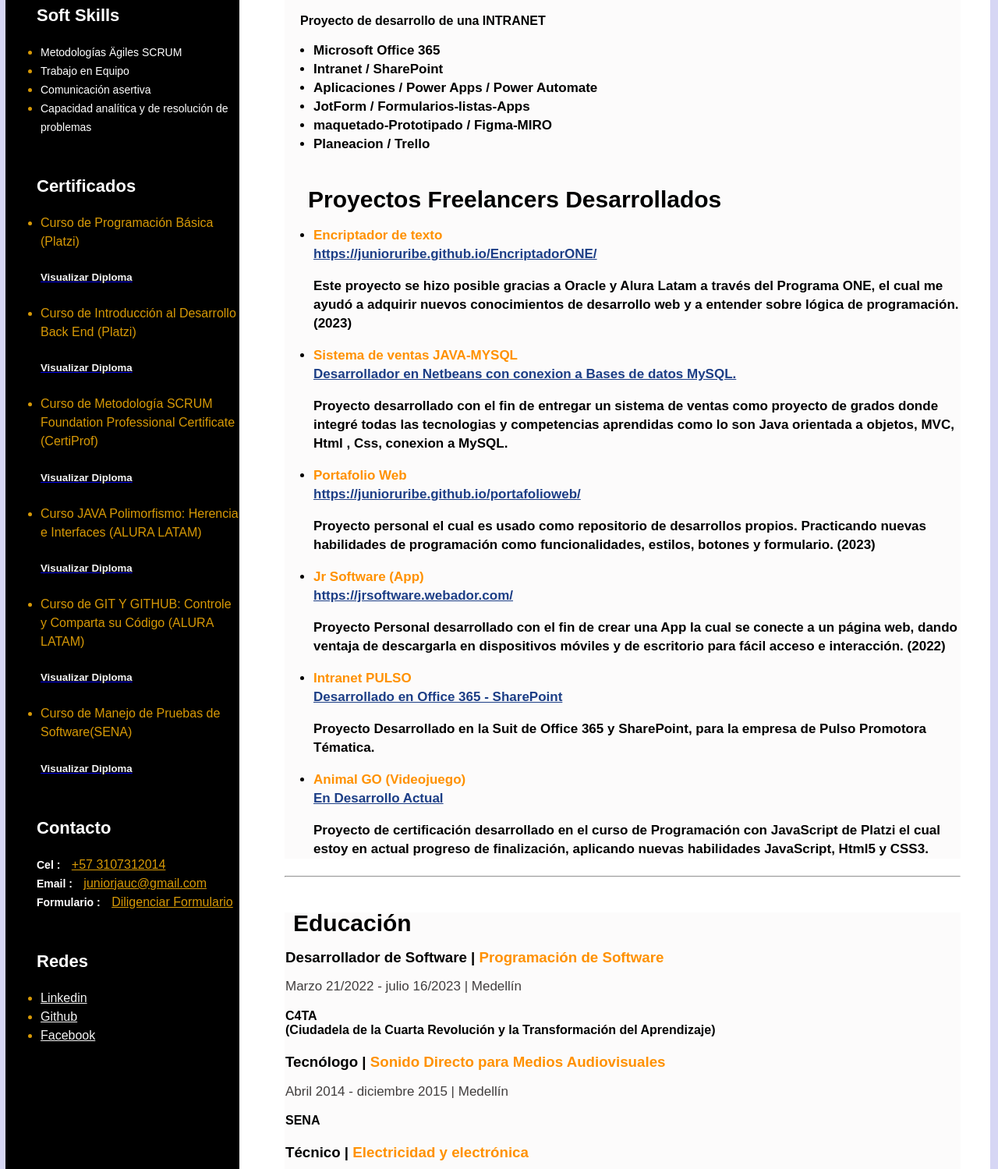
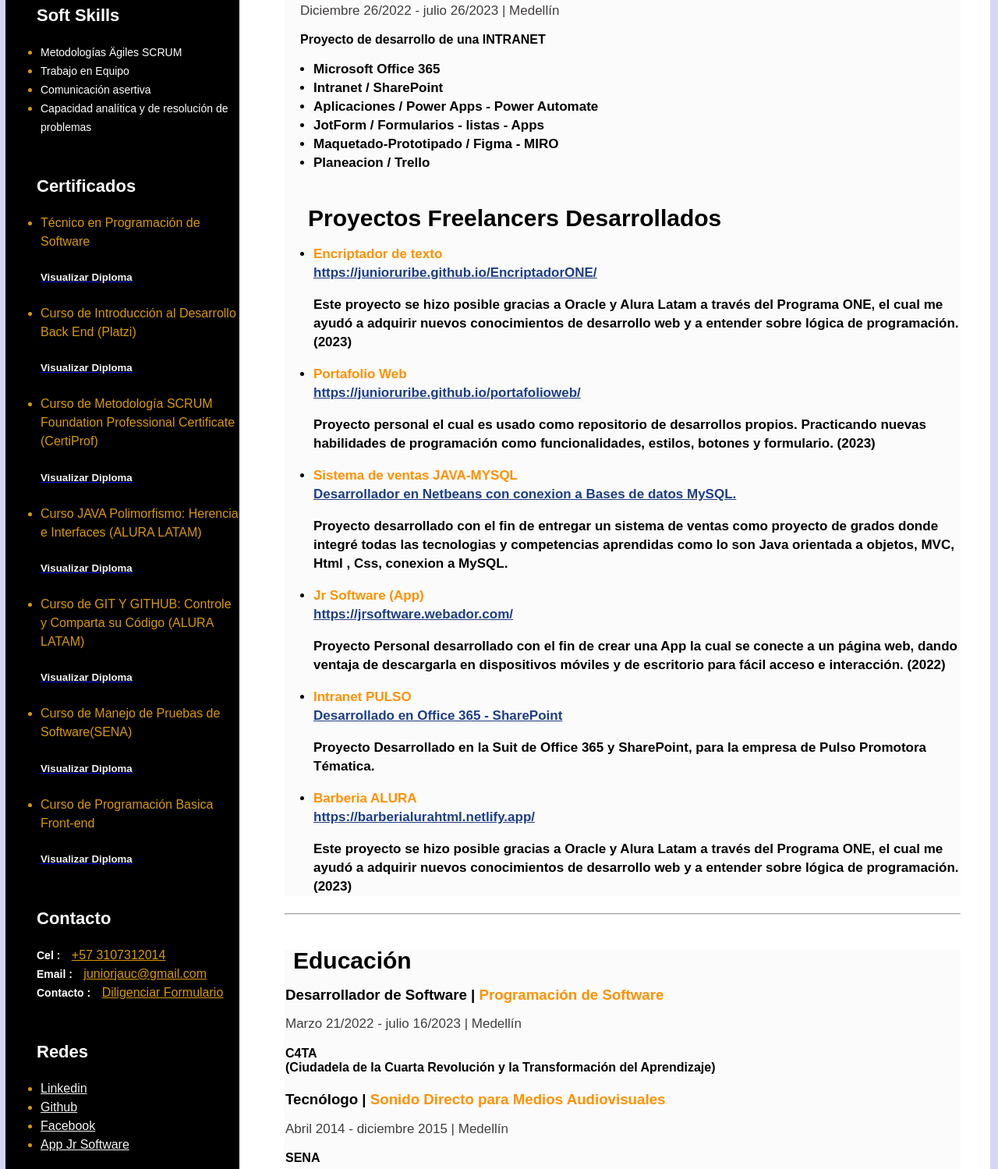
Before and after one commit to junioruribe/HojaDeVidaJR, a plain HTML site: page index.html in a window 1280 px wide. Shown: the part 841-2340 px from the top of the page at 78% size. Drawn offline with Linux system fonts and the light colour scheme.

Commit message:
agregando diploma

```diff
--- a/index.html
+++ b/index.html
@@ -19,7 +19,7 @@
 
                     <h3 class="titulo-seccion-principal">Software Developer JR</h3>
                     <p class="texto-descripcion">
-                        Software Developer JR Egresado de la Universidad C4TA (Medellín). Tengo conocimiento en JAVA - HTML - CSS - JAVASCRIPT - MYSQL - GIT & GITHUB - SHAREPOINT , Curso en Manejo de pruebas de Software y metodologia SCRUM. Me gustan los retos estar en constante evolución y aprendizaje con las últimas tecnologías. Soy comprometido con los objetivos para cumplir con las metas y los proyectos a trabajar.
+                        Desarrollador de Software JR Egresado de la Universidad C4TA (Medellín). Tengo conocimiento en JAVA - HTML - CSS - JAVASCRIPT - MYSQL - GIT & GITHUB - SHAREPOINT, Certificado en un Curso en Manejo de pruebas de Software y metodologia SCRUM. Me gustan los retos estar en constante evolución y aprendizaje con las últimas tecnologías. Soy comprometido con los objetivos para cumplir con las metas y los proyectos a trabajar.
                     </p>
                 </div>
                 <hr>
@@ -64,9 +64,9 @@
                         <ul class="lista-experiencia">
                             <li>Microsoft Office 365</li>
                             <li>Intranet / SharePoint</li>
-                            <li>Aplicaciones / Power Apps / Power Automate</li>
-                            <li>JotForm / Formularios-listas-Apps</li>
-                            <li>maquetado-Prototipado / Figma-MIRO</li>
+                            <li>Aplicaciones / Power Apps - Power Automate</li>
+                            <li>JotForm / Formularios - listas - Apps</li>
+                            <li>Maquetado-Prototipado / Figma - MIRO</li>
                             <li>Planeacion / Trello</li>
                         </ul>
                     </h4>
@@ -78,36 +78,38 @@
                         <ul class="lista-experiencia">
                             <li><span class="texto-naranja"> Encriptador de texto </span></li>
                             <a class="lista-link" href="https://junioruribe.github.io/EncriptadorONE/">https://junioruribe.github.io/EncriptadorONE/</a>
-                        <p>
+                            <p>
                             Este proyecto se hizo posible gracias a Oracle y Alura Latam a través del Programa ONE, el cual me ayudó a adquirir nuevos conocimientos de desarrollo web y a entender sobre lógica de programación. (2023)
-                        </p>
+                            </p>
+
+                            <li><span class="texto-naranja"> Portafolio Web </span></li>
+                             <a class="lista-link" href="https://junioruribe.github.io/portafolioweb/">https://junioruribe.github.io/portafolioweb/</a>
+                            <p>  Proyecto personal el cual es usado como repositorio de desarrollos propios. Practicando nuevas habilidades de programación como funcionalidades, estilos, botones y formulario. (2023)
+                            </p>
+
                             <li><span class="texto-naranja"> Sistema de ventas JAVA-MYSQL</span></li>
                             <a class="lista-link" href="https://jrsoftware.webador.com/portafolio/1259587_portafolio-web">Desarrollador en Netbeans con conexion a Bases de datos MySQL.</a>
                             <p>
                                 Proyecto desarrollado con el fin de entregar un sistema de ventas como proyecto de grados donde integré todas las tecnologias y competencias aprendidas como lo son Java orientada a objetos, MVC, Html , Css, conexion a MySQL.
                             </p>
-                            <li><span class="texto-naranja"> Portafolio Web </span></li>
-                            <a class="lista-link" href="https://junioruribe.github.io/portafolioweb/">https://junioruribe.github.io/portafolioweb/</a>
-                            <p>
-                                Proyecto personal el cual es usado como repositorio de desarrollos propios. Practicando nuevas habilidades de programación como funcionalidades, estilos, botones y formulario. (2023)
-                            </p>
+
                             <li><span class="texto-naranja"> Jr Software (App) </span></li>
                             <a class="lista-link" href="https://jrsoftware.webador.com//">https://jrsoftware.webador.com/</a>
                             <p>
                                 Proyecto Personal desarrollado con el fin de crear una App la cual se conecte a un página web, dando ventaja de descargarla en dispositivos móviles y de escritorio para fácil acceso e interacción. (2022)
                             </p>
+
                             <li><span class="texto-naranja"> Intranet PULSO</span></li>
                             <a class="lista-link" href="https://jrsoftware.webador.com/portafolio/1259587_portafolio-web">Desarrollado en Office 365 - SharePoint</a>
                             <p>
                                 Proyecto Desarrollado en la Suit de Office 365 y SharePoint, para la empresa de Pulso Promotora Tématica.
                             </p>
 
-                            <li><span class="texto-naranja"> Animal GO (Videojuego)</span></li>
-                            <a class="lista-link" href="https://portafoliowb.netlify.app/blog-single.html">En Desarrollo Actual</a>
+                            <li><span class="texto-naranja">Barberia ALURA</span></li>
+                            <a class="lista-link" href="https://barberialurahtml.netlify.app/">https://barberialurahtml.netlify.app/</a>
                             <p>
-                                Proyecto de certificación desarrollado en el curso de Programación con JavaScript de Platzi el cual estoy en actual progreso de finalización, aplicando nuevas habilidades JavaScript,  Html5 y CSS3.
+                                Este proyecto se hizo posible gracias a Oracle y Alura Latam a través del Programa ONE, el cual me ayudó a adquirir nuevos conocimientos de desarrollo web y a entender sobre lógica de programación. (2023)
                             </p>
-                        </ul>
                     </h4>
                 </div>
                     </div>
@@ -122,7 +124,7 @@
                     <h4>C4TA <br>(Ciudadela de la Cuarta Revolución y la Transformación del Aprendizaje)</h4>
                    </div>
                    <div>
-                    <h3>Tecnólogo   | <span class="texto-naranja">Sonido Directo para Medios Audiovisuales</span></h3>
+                    <h3>Tecnólogo | <span class="texto-naranja">Sonido Directo para Medios Audiovisuales</span></h3>
                     <p class="periodo">Abril 2014 - diciembre 2015   | Medellín</p>
                     <h4>SENA</h4>
                    </div>
@@ -174,8 +176,8 @@
                                 <h3 class="titulo-lateral">Certificados</h3>
                                 <ul  class="lista-lateral">
                                     <li>
-                                        <a>Curso de Programación Básica (Platzi)</a>
-                                        <a href="CERTIFICADOS/diploma-programacion-basica.pdf" download="diploma-programacion-basica"> <h5 class="lista-2">Visualizar Diploma</h5></a>
+                                        <a>Técnico en Programación de Software</a>
+                                        <a href="CERTIFICADOS/Diploma Tecnico Software.pdf" download="diploma-programacion-basica"> <h5 class="lista-2">Visualizar Diploma</h5></a>
                                     </li>
                                     <li>
                                         <a>Curso de Introducción al Desarrollo Back End (Platzi)</a>
@@ -197,7 +199,10 @@
                                         <a>Curso de Manejo de Pruebas de Software(SENA)</a>
                                         <a href="CERTIFICADOS/Certificacion manejo de pruebas de software.pdf" download="certificado sena"> <h5 class="lista-2">Visualizar Diploma</h5></a>
                                     </li>
-
+                                    <li>
+                                        <a>Curso de Programación Basica Front-end</a>
+                                        <a href="CERTIFICADOS/diploma-programacion-basica.pdf" download="certificado sena"> <h5 class="lista-2">Visualizar Diploma</h5></a>
+                                    </li>
                                  </ul>
                             </div>
 
@@ -213,7 +218,7 @@
                                 <a class="lista-lateral" class="contacto-info " href="email:Juniorjauce@gmail.com">juniorjauc@gmail.com</a>
                             </div>
                             <div>
-                                <span class="tipo-contacto">Formulario :</span>
+                                <span class="tipo-contacto">Contacto :</span>
                                 <a class="lista-lateral" class="contacto-info " href="https://jrsoftware.webador.com/contacto">Diligenciar Formulario</a>
                             </div>
                         </div>
@@ -225,6 +230,7 @@
                                 <li><a class="lista-2" href="https://www.linkedin.com/in/programadorjr/">Linkedin</a></li>
                                 <li><a class="lista-2" href="https://github.com/junioruribe">Github</a></li>
                                 <li><a class="lista-2" href="https://www.facebook.com/junioruribec">Facebook</a></li>
+                                <li><a class="lista-2" href="https://jrsoftware.webador.com/">App Jr Software</li>
                              </ul>
                         </div>
 
```
Also changed, not shown: 1 other file.
